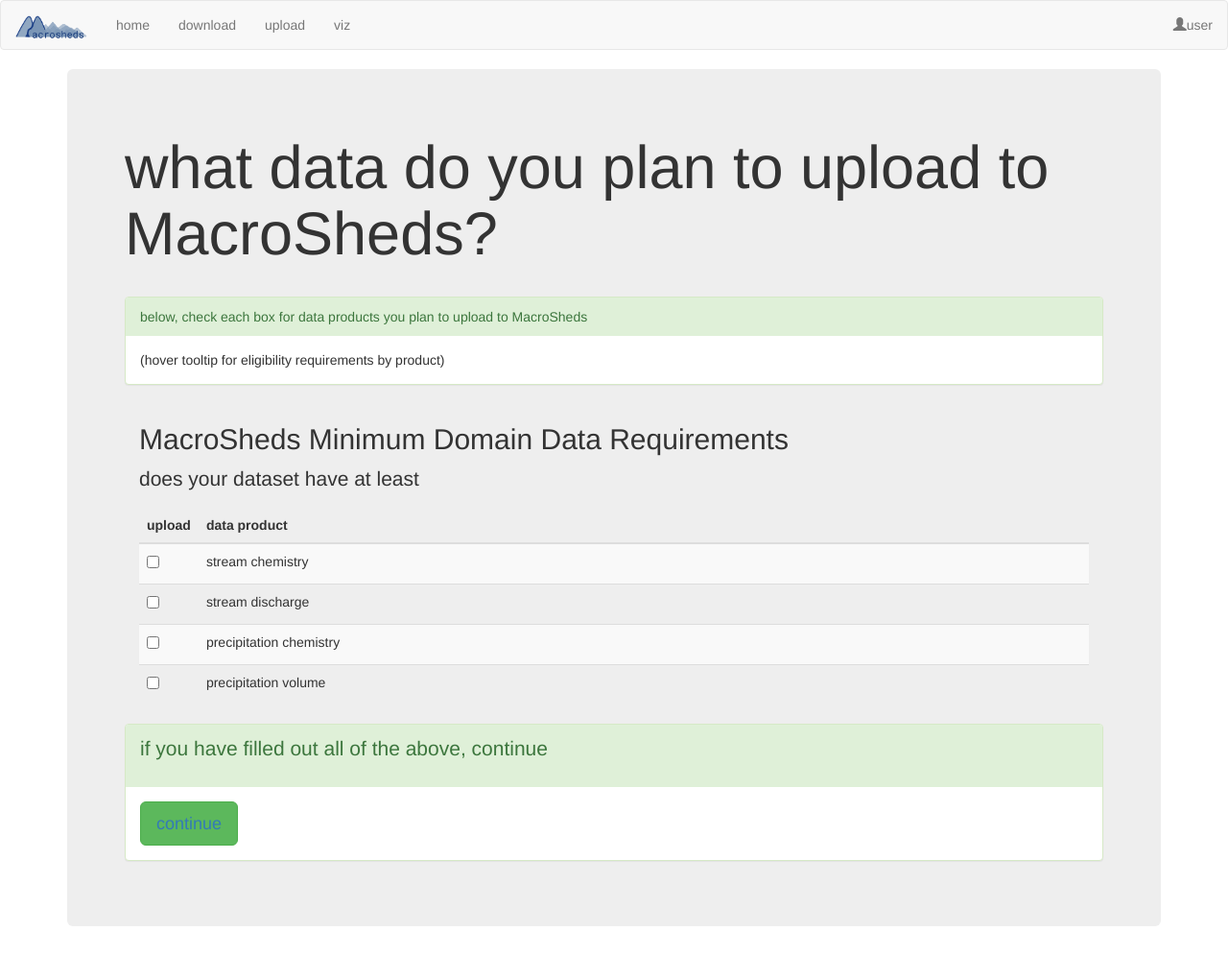
After one commit to vlahm/upload_system, a Django app: page /upload/plan in a window 1280 px wide. The commit adds this page. Shown: the whole page at 96% size. Run offline with Django 4.2, Linux system fonts and the light colour scheme; some libraries are stand-ins or nearby versions.

Commit message:
begin upload pipeline (structure/reactivity decisions to be made further)

```diff
--- a/static/css/stylesheet.css
+++ b/static/css/stylesheet.css
@@ -4,3 +4,9 @@
     /* padding: 0px; */
     /* margin: 0px; */
 }
+
+.msprod {
+    width: 5px;
+    padding: 0px;
+    margin: 0px;
+}
--- a/upload/templates/upload.html
+++ b/upload/templates/upload.html
@@ -19,7 +19,7 @@
     </div>
 
     <div class="panel-body">
-      <button type="button" class="btn btn-success btn-lg">upload</button>
+      <button type="button" class="btn btn-success btn-lg" ><a href="{% url 'upload_requirements' %}">upload</a></button>
     </div>
   </div>
 </div>
--- /dev/null
+++ b/upload/templates/upload_plan.html
@@ -0,0 +1,61 @@
+{% extends "base.html" %}
+{% block content %}
+<h1> what data do you plan to upload to MacroSheds?</h1>
+<br>
+
+<div class="panel-group">
+  <div class="panel panel-success">
+    <div class="panel-heading">
+      below, check each box for data products you plan to upload to MacroSheds
+    </div>
+
+    <div class="panel-body">
+      (hover tooltip for eligibility requirements by product)
+    </div>
+  </div>
+</div>
+
+<div class="container">
+  <h2>MacroSheds Minimum Domain Data Requirements</h2>
+  <p>does your dataset have at least</p>
+  <table class="table table-striped">
+    <thead>
+      <tr>
+        <th>upload</th>
+        <th>data product</th>
+      </tr>
+    </thead>
+    <tbody>
+      <tr>
+        <td class = 'msprod'><div class="msprod checkbox"><label><input type="checkbox" value=""></label></div></td>
+        <td>stream chemistry</td>
+      </tr>
+      <tr>
+        <td><div class="msprod checkbox"><label><input type="checkbox" value=""></label></div></td>
+        <td>stream discharge</td>
+      </tr>
+      <tr>
+        <td><div class="msprod checkbox"><label><input type="checkbox" value=""></label></div></td>
+        <td>precipitation chemistry</td>
+      </tr>
+      <tr>
+        <td><div class="msprod checkbox"><label><input type="checkbox" value=""></label></div></td>
+        <td>precipitation volume</td>
+      </tr>
+    </tbody>
+  </table>
+</div>
+
+<div class="panel-group">
+  <div class="panel panel-success">
+    <div class="panel-heading">
+      <p>if you have filled out all of the above, continue</p>
+    </div>
+
+    <div class="panel-body">
+      <button type="button" class="btn btn-success btn-lg" ><a href="{% url 'upload_plan' %}">continue</a></button>
+    </div>
+  </div>
+</div>
+
+{% endblock %}
--- a/upload/urls.py
+++ b/upload/urls.py
@@ -4,4 +4,6 @@
 
 urlpatterns = [
     path('', views.upload, name='upload'),
+    path('requirements', views.upload_requirements, name='upload_requirements'),
+    path('plan', views.upload_plan, name='upload_plan'),
 ]
--- a/upload/views.py
+++ b/upload/views.py
@@ -1,6 +1,7 @@
 from django.shortcuts import render
 from django.http import HttpResponse
 
+# original "upload" landing page
 def upload(request):
     """View function for home page of site."""
     context = {
@@ -8,3 +9,21 @@
     }
     # Render the HTML template upload.html with the data in the context variable
     return render(request, 'upload.html', context=context)
+
+# first step - does intended upload have minimum required data
+def upload_requirements(request):
+    """view page where uploading user checks minimum data requirements for MacroSheds upload"""
+    context = {
+        'macrosheds': 'is working on making an upload app'
+    }
+    # Render the HTML template upload.html with the data in the context variable
+    return render(request, 'upload_requirements.html', context=context)
+
+# second step - what products do you plan to upload?
+def upload_plan(request):
+    """view page where uploading user indicates data products they plan to upload to MacroSheds"""
+    context = {
+        'macrosheds': 'is working on making an upload app'
+    }
+    # Render the HTML template upload.html with the data in the context variable
+    return render(request, 'upload_plan.html', context=context)
--- a/viz/views.py
+++ b/viz/views.py
@@ -1,9 +1,5 @@
 from django.shortcuts import render
 from django.http import HttpResponse
-
-
-# def viz(request):
-#     return HttpResponse("Hello, world. You're at MacroSheds: viz.")
 
 # Create your views here.
 def viz(request):
```
Also changed, not shown: upload/templates/upload_requirements.html (added, +61 -0 lines).
